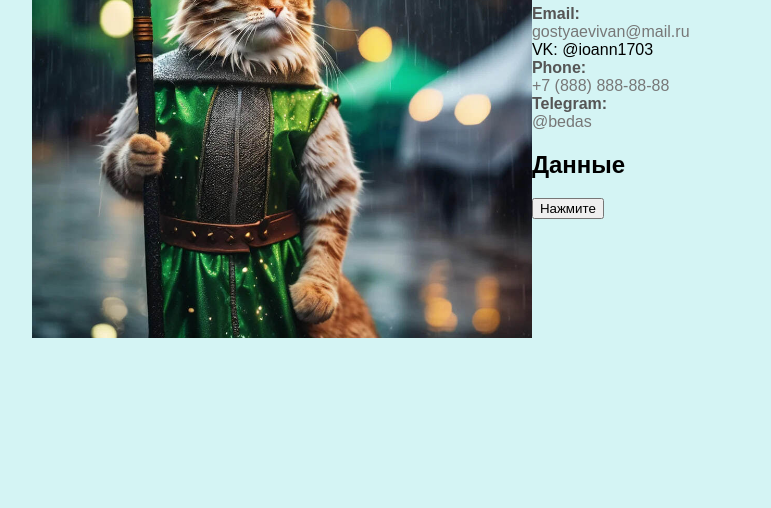
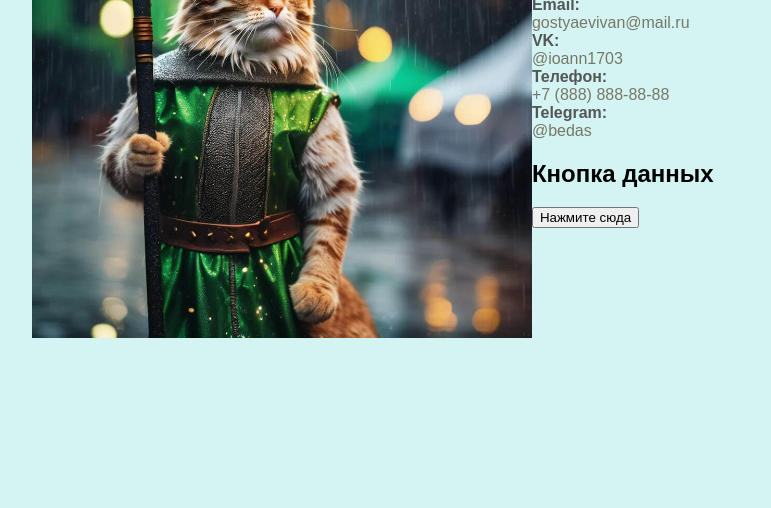
Before and after one commit to bedas1488/bedas1488.github.io, a plain HTML site: page index.html in a window 1280 px wide. Shown: the part 332-840 px from the top of the page, without its empty margins (138-909 px from the left). Drawn offline with Linux system fonts and the light colour scheme.

Commit message:
index.html

```diff
--- a/index.html
+++ b/index.html
@@ -55,7 +55,8 @@
 
         .email,
 	.teleg,
-        .phone {
+        .phone,
+	.vk {
             font-weight: bold;
             color: #555;
             display: block;
@@ -63,8 +64,9 @@
 
         .email-ad,
 	.teleg-ad,
-        .phone-ad {
-            color: #777;
+        .phone-ad,
+	.vk-ad {
+            color: #776;
         }
         .main {
             text-align: left;
@@ -89,15 +91,15 @@
 		<span class="vk">VK:</span>
                 <span class="vk-ad">@ioann1703</span>
                 <br> <!-- Add a line break here -->
-                <span class="phone">Phone:</span>
+                <span class="phone">Телефон:</span>
                 <span class="phone-ad">+7 (888) 888-88-88</span>
                 <br> <!-- Add a line break here -->
                 <span class="teleg">Telegram:</span>
                 <span class="teleg-ad">@bedas</span>
             </div>
             <div class="main">
-                <h2>Данные</h2>
-                <button class="btn" onclick="myFunction()">Нажмите</button>
+                <h2>Кнопка данных</h2>
+                <button class="btn" onclick="myFunction()">Нажмите сюда</button>
                 <ul id="demo"></ul>
             </div>
         </div>
```
